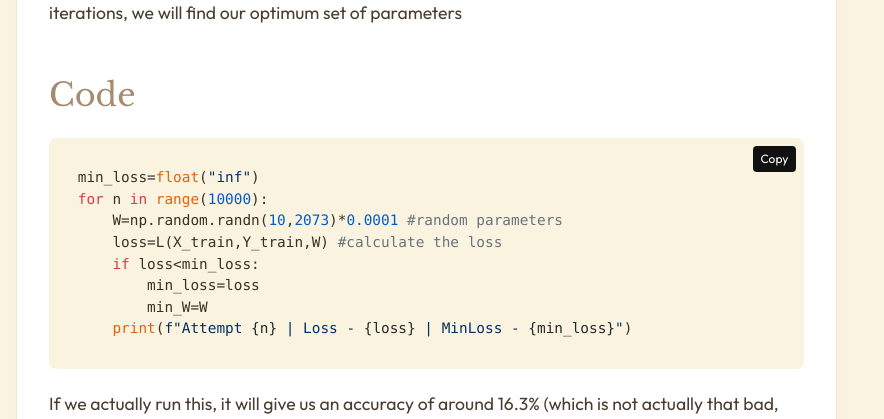
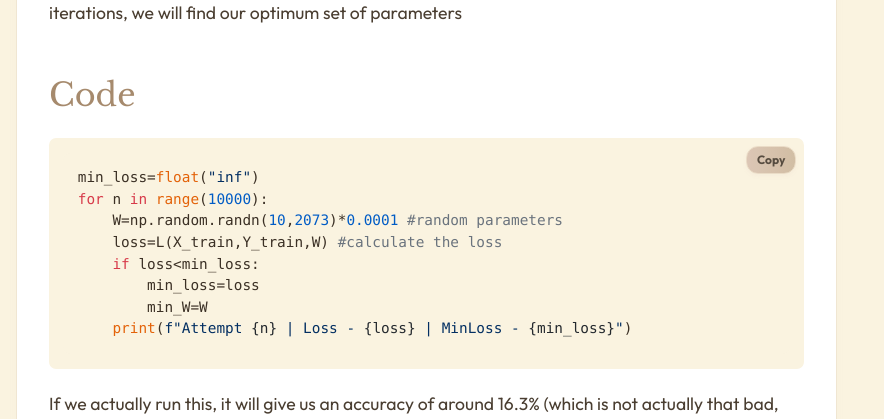
Before and after one commit to thezeusproject/thezeusproject.github.io, a plain HTML site: page pages/blog-pages/optimizer-theory.html in a window 1280 px wide. Shown: the part 1160-1579 px from the top of the page, without its empty margins (0-884 px from the left). Drawn offline with nearby package versions, Linux system fonts and the light colour scheme.

Commit message:
style: Updated 'Copy' button to match site theme and font

```diff
--- a/pages/blog-pages/optimizer-theory.html
+++ b/pages/blog-pages/optimizer-theory.html
@@ -317,6 +317,7 @@
         cursor: pointer;
       }
 
+
     </style>
   </head>
   <body class="cream-bg min-h-screen text-[#3B3025] flex flex-col">
@@ -533,13 +534,19 @@
                 position: absolute;
                 top: 8px;
                 right: 8px;
-                padding: 4px 8px;
+                padding: 4px 10px;
                 font-size: 12px;
                 cursor: pointer;
-                background: #111;
-                color: white;
-                border: none;
-                border-radius: 4px;
+                background: linear-gradient(90deg, #d7bfae 0%, #cbb59a 100%);
+                color: #3b3025;
+                font-family: "Outfit", sans-serif;
+                font-weight: 600;
+                border: 1px solid #e8d9c3;
+                border-radius: 0.75rem;
+                box-shadow: 0 2px 4px rgba(215, 191, 174, 0.15);
+                transition: background 0.2s, box-shadow 0.2s;
+                z-index: 10;
+                opacity: 0.85;
               `;
 
               const wrapper = document.createElement("div");
```
